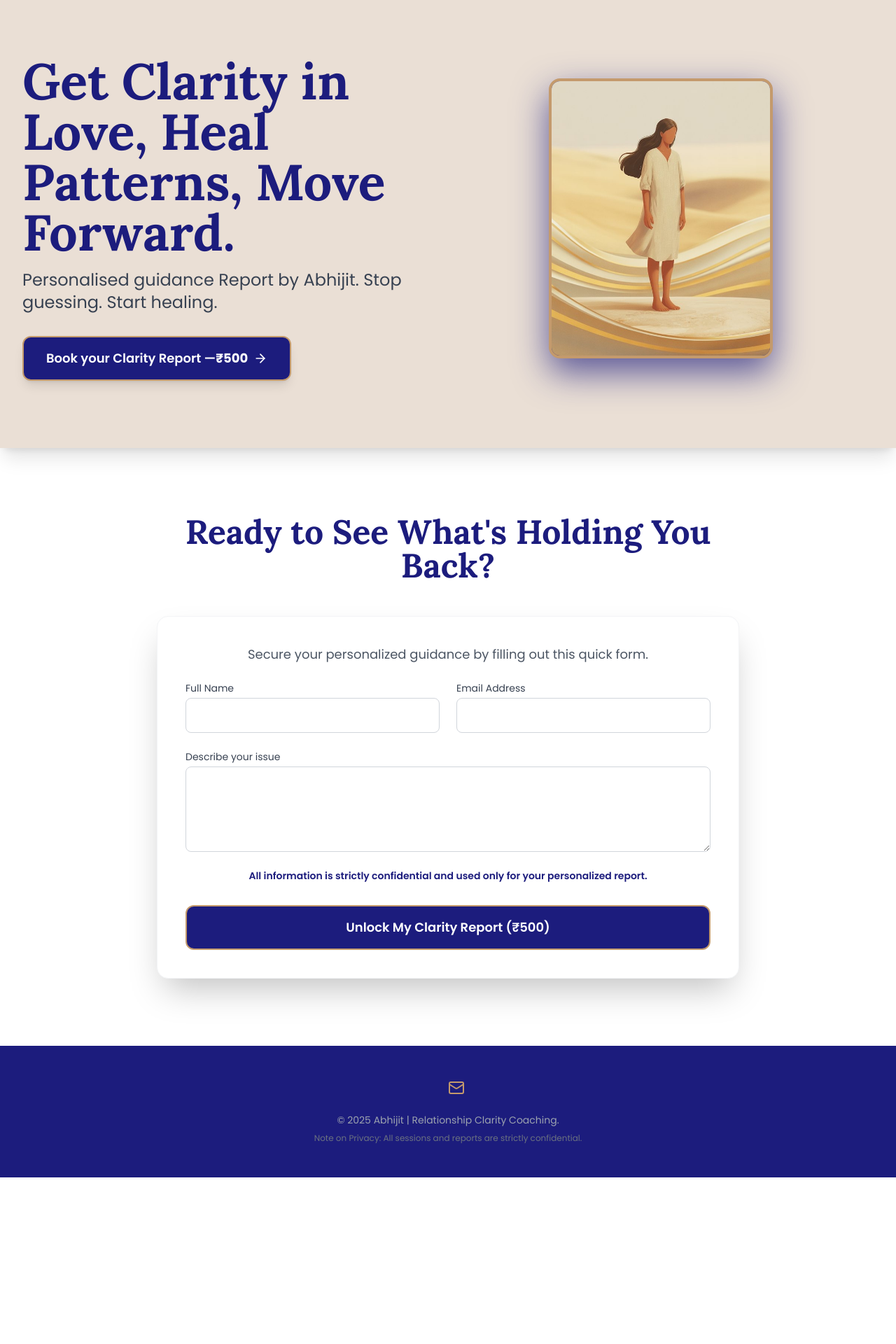
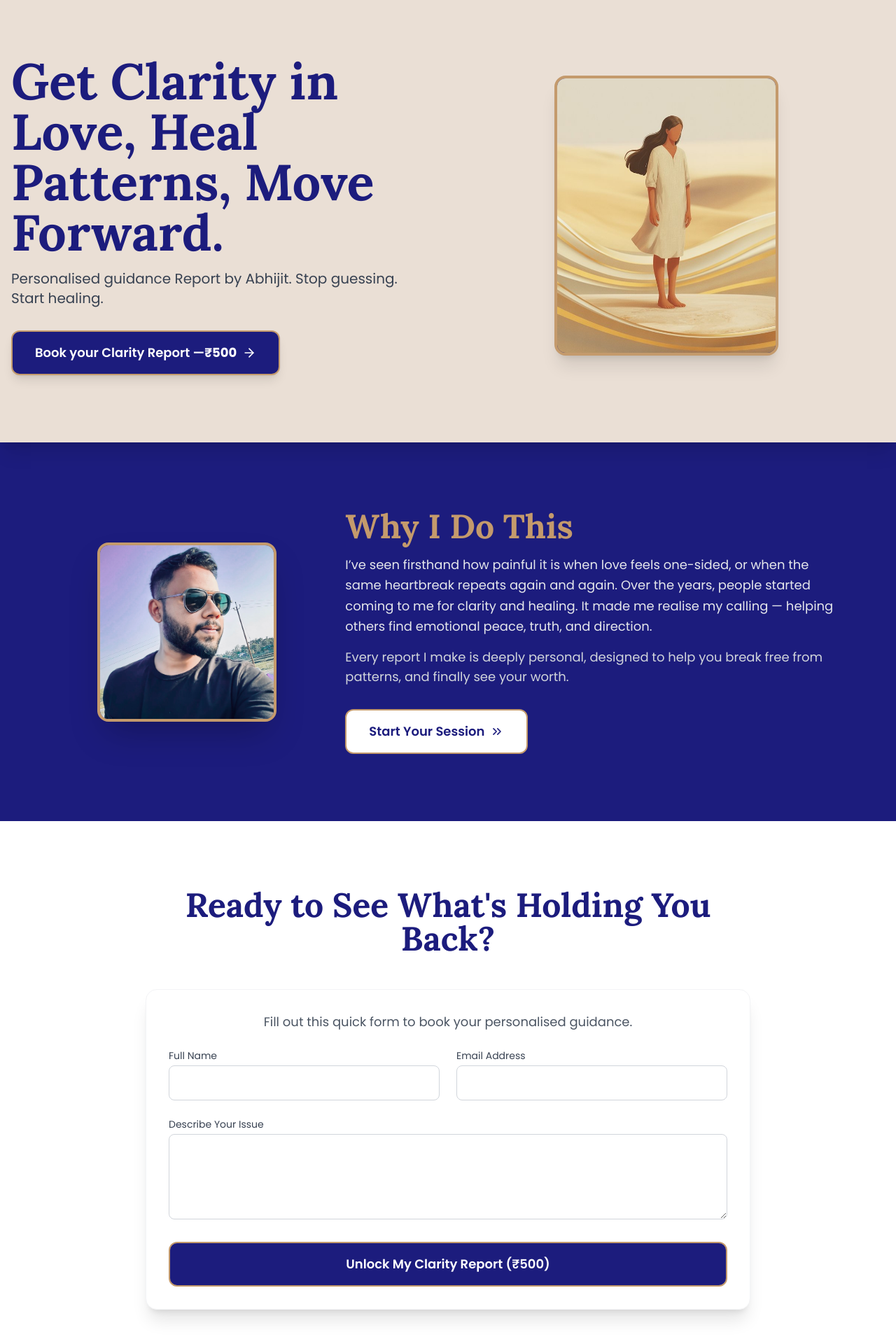
Before and after one commit to ARNAB131/relationship-clarity-coaching, a Flask app: page / in a window 1280 px wide. Shown: the top 1920 px of the page at 70% size. Before the commit the page ends 1682 px from the top, so only its background shows below. Run offline with Flask 3, Linux system fonts and the light colour scheme; some libraries are stand-ins or nearby versions.

Commit message:
Update index.html
Signed-off-by: Arnab Deb <65126698+ARNAB131@users.noreply.github.com>

```diff
--- a/templates/index.html
+++ b/templates/index.html
@@ -1,11 +1,10 @@
 <!DOCTYPE html>
 <html lang="en">
 <head>
-    <meta charset="UTF-8">
-    <meta name="viewport" content="width=device-width, initial-scale=1.0">
+    <meta charset="UTF-8" />
+    <meta name="viewport" content="width=device-width, initial-scale=1.0" />
     <title>Get Clarity in Love | Personalised Guidance Report</title>
 
-    <!-- Tailwind & Fonts -->
     <script src="https://cdn.tailwindcss.com"></script>
     <link href="https://fonts.googleapis.com/css2?family=Lora:wght@400;700&family=Poppins:wght@300;400;600;700&display=swap" rel="stylesheet">
     <script src="https://unpkg.com/lucide@latest"></script>
@@ -18,8 +17,6 @@
         }
         .font-lora { font-family: 'Lora', serif; }
         .font-poppins { font-family: 'Poppins', sans-serif; }
-        .container-padding { padding-left: 1rem; padding-right: 1rem; }
-        @media (min-width: 640px) { .container-padding { padding-left: 2rem; padding-right: 2rem; } }
     </style>
 
     <script>
@@ -34,50 +31,14 @@
                     fontFamily: {
                         heading: ['Lora', 'serif'],
                         body: ['Poppins', 'sans-serif'],
-                    },
-                    boxShadow: {
-                        'deep-glow': '0 20px 50px rgba(28,28,125,0.7)',
                     }
                 }
             }
         };
 
-        function handleSubmit(event) {
-            event.preventDefault();
-            const form = event.target;
-            const name = form.elements.name.value;
-            const confirmationBox = document.getElementById('confirmation-message');
-
-            confirmationBox.classList.remove('hidden');
-            confirmationBox.innerHTML = `
-                <div class="p-6 bg-deep-blue text-white rounded-xl shadow-2xl">
-                    <h3 class="font-heading text-2xl mb-2 flex items-center">
-                        <i data-lucide="check-circle" class="w-6 h-6 mr-3 text-gold-accent"></i>
-                        Thank you, ${name}!
-                    </h3>
-                    <p class="font-body">
-                        Your details are successfully submitted. You will be redirected to the
-                        <span class="font-semibold">Payment Page</span> now to complete your booking
-                        for the Clarity Report (₹{{ amount_inr }}).
-                    </p>
-                    <p class="mt-4 text-sm opacity-80">
-                        Look out for a confirmation email shortly after payment.
-                    </p>
-                </div>
-            `;
-            lucide.createIcons();
-
-            setTimeout(() => {
-                form.reset();
-                confirmationBox.classList.add('hidden');
-                confirmationBox.innerHTML = '';
-                window.location.href = "upi://pay?pa={{ upi_id }}&pn={{ upi_payee_name }}&am={{ amount_inr }}&cu=INR";
-            }, 4000);
-        }
-
         function toggleFAQ(element) {
             const answer = element.nextElementSibling;
-            const icon = element.querySelector('[data-lucide="chevron-down"], [data-lucide="chevron-up"]');
+            const icon = element.querySelector('[data-lucide]');
             if (answer.classList.contains('max-h-0')) {
                 answer.classList.remove('max-h-0', 'opacity-0');
                 answer.classList.add('max-h-screen', 'opacity-100', 'py-4');
@@ -90,30 +51,34 @@
             lucide.createIcons();
         }
 
-        window.onload = () => { lucide.createIcons(); };
+        window.onload = () => lucide.createIcons();
     </script>
 </head>
 
 <body class="font-body text-gray-800 bg-white">
-    <!-- Hero Section -->
+
+<!-- HERO -->
 <header class="relative bg-warm-beige pt-20 pb-24 overflow-hidden shadow-xl">
     <div class="absolute inset-0 bg-deep-blue opacity-5 mix-blend-multiply"></div>
-        <div class="max-w-7xl mx-auto container-padding flex flex-col md:flex-row items-center relative z-10">
+    <div class="max-w-7xl mx-auto px-4 flex flex-col md:flex-row items-center relative z-10">
         <div class="md:w-1/2 mb-12 md:mb-0 md:pr-12">
             <h1 class="font-heading text-5xl sm:text-6xl lg:text-7xl font-bold leading-tight text-deep-blue">
                 Get <span class="font-extrabold">Clarity in Love</span>, Heal Patterns, Move Forward.
             </h1>
-                <p class="mt-4 text-xl sm:text-2xl text-gray-700 font-medium">
+            <p class="mt-4 text-xl text-gray-700 font-medium">
                 Personalised guidance Report by Abhijit. Stop guessing. Start healing.
             </p>
-                <a href="#booking" class="mt-8 inline-flex items-center justify-center px-8 py-4 border-2 border-gold-accent shadow-lg text-lg font-semibold rounded-xl text-white bg-deep-blue hover:bg-opacity-90 hover:shadow-2xl transition duration-300 transform hover:scale-[1.02] active:scale-100">
+            <a href="#booking"
+               class="mt-8 inline-flex items-center justify-center px-8 py-4 border-2 border-gold-accent shadow-lg text-lg font-semibold rounded-xl text-white bg-deep-blue hover:bg-opacity-90 hover:shadow-2xl transition duration-300">
                 Book your Clarity Report — <span class="font-extrabold">₹{{ amount_inr }}</span>
                 <i data-lucide="arrow-right" class="w-5 h-5 ml-2"></i>
             </a>
         </div>
+
         <div class="md:w-1/2 flex justify-center">
-                <div class="w-64 h-80 sm:w-80 sm:h-[400px] rounded-2xl bg-deep-blue overflow-hidden flex items-center justify-center shadow-deep-glow border-4 border-gold-accent transition duration-500 hover:shadow-[0_25px_60px_rgba(28,28,125,0.9)]">
-                    <img src="static/images/hero/hero.PNG" alt="Abhijit - Relationship Coach"
+            <div class="w-64 h-80 sm:w-80 sm:h-[400px] rounded-2xl bg-deep-blue overflow-hidden flex items-center justify-center shadow-xl border-4 border-gold-accent">
+                <img src="static/images/hero/hero.PNG"
+                     alt="Abhijit - Relationship Coach"
                      class="w-full h-full object-cover"
                      onerror="this.onerror=null; this.src='https://placehold.co/320x400/1C1C7D/C49A6C?text=Upload+Your+Photo';">
             </div>
@@ -121,19 +86,49 @@
     </div>
 </header>
 
-    <!-- Booking Form Section -->
+<!-- ABOUT ME -->
+<section class="py-16 sm:py-24 bg-deep-blue text-white">
+    <div class="max-w-6xl mx-auto px-4 flex flex-col md:flex-row items-center">
+        <div class="md:w-1/3 mb-10 md:mb-0 flex justify-center">
+            <div class="w-64 h-64 rounded-2xl overflow-hidden border-4 border-gold-accent shadow-2xl">
+                <img src="static/images/aboutme/client1.PNG"
+                     alt="Abhijit Portrait"
+                     class="w-full h-full object-cover"
+                     onerror="this.onerror=null; this.src='https://placehold.co/300x300/1C1C7D/C49A6C?text=About+Me+Photo';">
+            </div>
+        </div>
+
+        <div class="md:w-2/3 md:pl-10">
+            <h2 class="font-heading text-4xl sm:text-5xl font-bold text-gold-accent mb-4">Why I Do This</h2>
+            <p class="text-lg leading-relaxed text-gray-200 font-poppins">
+                I’ve seen firsthand how painful it is when love feels one-sided, or when the same heartbreak repeats again and again.
+                Over the years, people started coming to me for clarity and healing. It made me realise my calling —
+                helping others find emotional peace, truth, and direction.
+            </p>
+            <p class="mt-4 text-lg text-gray-300 font-poppins">
+                Every report I make is deeply personal, designed to help you break free from patterns, and finally see your worth.
+            </p>
+            <a href="#booking" class="mt-8 inline-flex items-center justify-center px-8 py-4 border-2 border-gold-accent text-lg font-semibold rounded-xl text-deep-blue bg-white hover:bg-warm-beige transition duration-300">
+                Start Your Session
+                <i data-lucide="chevrons-right" class="w-5 h-5 ml-2"></i>
+            </a>
+        </div>
+    </div>
+</section>
+
+<!-- BOOKING FORM -->
 <section id="booking" class="py-16 sm:py-24 bg-deep-blue/5">
-        <div class="max-w-4xl mx-auto container-padding">
+    <div class="max-w-4xl mx-auto px-4">
         <h2 class="font-heading text-4xl sm:text-5xl text-deep-blue text-center font-bold mb-12">
             Ready to See What's Holding You Back?
         </h2>
-            <div id="confirmation-message" class="hidden mb-8"></div>
 
-            <form onsubmit="handleSubmit(event)" action="/book-report" method="POST"
-                  class="bg-white p-6 sm:p-10 rounded-2xl shadow-2xl border border-gray-100">
+        <form action="/book-report" method="POST"
+              class="bg-white p-8 rounded-2xl shadow-xl border border-gray-100">
             <p class="mb-6 text-center text-lg text-gray-600">
-                    Secure your personalized guidance by filling out this quick form.
+                Fill out this quick form to book your personalised guidance.
             </p>
+
             <div class="grid grid-cols-1 md:grid-cols-2 gap-6">
                 <div>
                     <label for="name" class="block text-sm font-medium text-gray-700">Full Name</label>
@@ -148,18 +143,14 @@
             </div>
 
             <div class="mt-6">
-                    <label for="message" class="block text-sm font-medium text-gray-700">Describe your issue</label>
+                <label for="message" class="block text-sm font-medium text-gray-700">Describe Your Issue</label>
                 <textarea id="message" name="message" rows="4" required
                           class="mt-1 block w-full border border-gray-300 rounded-lg p-3 focus:ring-gold-accent focus:border-gold-accent"></textarea>
             </div>
 
-                <p class="text-center text-sm mt-6 text-deep-blue font-semibold">
-                    All information is strictly confidential and used only for your personalized report.
-                </p>
-
             <div class="mt-8">
                 <button type="submit"
-                            class="w-full inline-flex items-center justify-center px-8 py-4 border-2 border-gold-accent text-lg font-semibold rounded-xl text-white bg-deep-blue hover:bg-opacity-90 hover:shadow-2xl transition duration-300 transform hover:scale-[1.01] active:scale-100">
+                        class="w-full inline-flex items-center justify-center px-8 py-4 border-2 border-gold-accent text-lg font-semibold rounded-xl text-white bg-deep-blue hover:bg-opacity-90 hover:shadow-2xl transition duration-300">
                     Unlock My Clarity Report (₹{{ amount_inr }})
                 </button>
             </div>
@@ -167,9 +158,44 @@
     </div>
 </section>
 
-    <!-- Footer -->
+<!-- FAQ -->
+<section class="py-16 sm:py-24 bg-warm-beige">
+    <div class="max-w-4xl mx-auto px-4">
+        <h2 class="font-heading text-4xl sm:text-5xl text-deep-blue text-center font-bold mb-12">
+            Your Questions, Answered.
+        </h2>
+
+        <div class="space-y-4">
+            <div class="bg-white rounded-xl shadow-md overflow-hidden">
+                <button onclick="toggleFAQ(this)" class="w-full p-5 text-left font-semibold text-deep-blue flex justify-between items-center">
+                    <span>Is this free or paid?</span>
+                    <i data-lucide="chevron-down" class="w-5 h-5"></i>
+                </button>
+                <div class="max-h-0 opacity-0 transition-all duration-500 ease-in-out overflow-hidden">
+                    <p class="px-5 border-t border-gray-200 text-gray-700 py-4">
+                        The complete personalised Clarity Report is a paid offering (₹{{ amount_inr }}) — this ensures I can give you dedicated, high-quality guidance.
+                    </p>
+                </div>
+            </div>
+
+            <div class="bg-white rounded-xl shadow-md overflow-hidden">
+                <button onclick="toggleFAQ(this)" class="w-full p-5 text-left font-semibold text-deep-blue flex justify-between items-center">
+                    <span>How will I get my report?</span>
+                    <i data-lucide="chevron-down" class="w-5 h-5"></i>
+                </button>
+                <div class="max-h-0 opacity-0 transition-all duration-500 ease-in-out overflow-hidden">
+                    <p class="px-5 border-t border-gray-200 text-gray-700 py-4">
+                        You’ll receive your report securely by email within 24–48 hours after booking. You can also follow up via Instagram <a href="https://instagram.com/{{ instagram_handle }}" target="_blank" class="text-deep-blue font-semibold hover:underline">@{{ instagram_handle }}</a>.
+                    </p>
+                </div>
+            </div>
+        </div>
+    </div>
+</section>
+
+<!-- FOOTER -->
 <footer class="bg-deep-blue text-white py-12">
-        <div class="max-w-7xl mx-auto container-padding text-center">
+    <div class="max-w-7xl mx-auto px-4 text-center">
         <div class="flex justify-center space-x-6 mb-6">
             <a href="https://instagram.com/{{ instagram_handle }}" target="_blank"
                class="text-gold-accent hover:text-white transition duration-200">
@@ -180,15 +206,11 @@
                 <i data-lucide="mail" class="w-6 h-6"></i>
             </a>
         </div>
-            <p class="text-sm text-gray-400 mb-2">
-                © 2025 Abhijit | Relationship Clarity Coaching.
-            </p>
-            <p class="text-xs text-gray-500">
-                Note on Privacy: All sessions and reports are strictly confidential.
-            </p>
+        <p class="text-sm text-gray-400 mb-2">© 2025 Abhijit | Relationship Clarity Coaching</p>
+        <p class="text-xs text-gray-500">All sessions and reports are strictly confidential.</p>
     </div>
 </footer>
 
-    <script> lucide.createIcons(); </script>
+<script>lucide.createIcons();</script>
 </body>
 </html>
```
Lines whose indentation alone changed are shown as unchanged.
